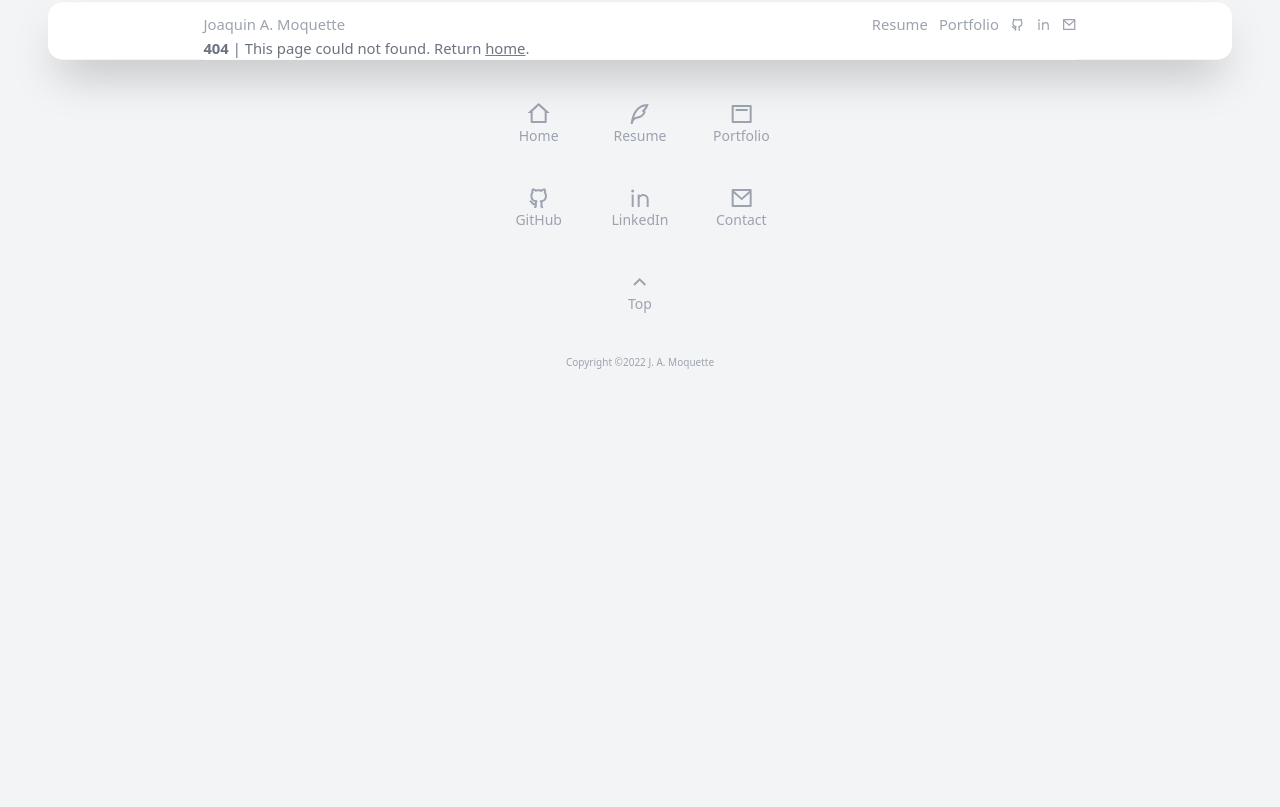
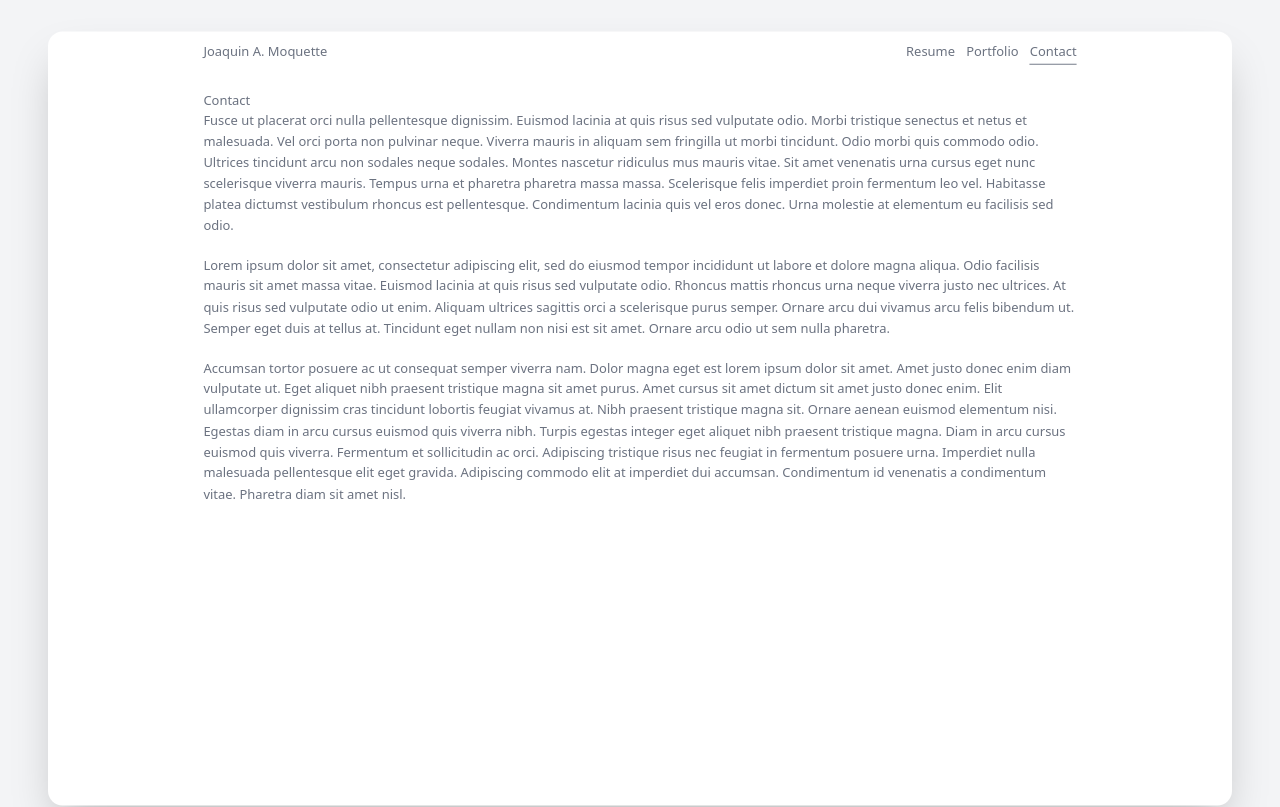
Before and after one commit to moquette/simple-shell, a React app: page /contact in a window 1280 px wide. Before the commit this address had no page. Shown: the top 807 px of the page. Built offline with nearby package versions, Linux system fonts and the light colour scheme.

Commit message:
new style

```diff
--- a/src/App.tsx
+++ b/src/App.tsx
@@ -6,6 +6,7 @@ import Footer from '@/components/Footer'
 import Home from '@/pages/Home'
 import Resume from '@/pages/Resume'
 import Portfolio from '@/pages/Portfolio'
+import Contact from '@/pages/Contact'
 import PageNotFound from '@/pages/PageNotFound'
 
 export default function App() {
@@ -42,6 +43,7 @@ export default function App() {
               <Route path="/" element={<Home />} />
               <Route path="/resume" element={<Resume />} />
               <Route path="/portfolio" element={<Portfolio />} />
+              <Route path="/contact" element={<Contact />} />
             </Routes>
           </div>
         </main>
--- a/src/components/Footer.tsx
+++ b/src/components/Footer.tsx
@@ -11,12 +11,17 @@ import {
 } from 'react-icons/ri'
 
 const menuItems = [
-  {label: 'Home', path: '/', icon: <RiHome2Line />, internal: true},
   {label: 'Resume', path: '/resume', icon: <RiQuillPenLine />, internal: true},
   {
     label: 'Portfolio',
     path: '/portfolio',
     icon: <RiLayoutTop2Line />,
+    internal: true,
+  },
+  {
+    label: 'Contact',
+    path: '/contact',
+    icon: <RiMailLine />,
     internal: true,
   },
   {
@@ -31,12 +36,7 @@ const menuItems = [
     icon: <RiLinkedinLine />,
     internal: false,
   },
-  {
-    label: 'Contact',
-    path: "mailto:Joaquin A. Moquette<joaquin@moquette.us>?subject=Let's talk",
-    icon: <RiMailLine />,
-    internal: false,
-  },
+  {label: 'Home', path: '/', icon: <RiHome2Line />, internal: true},
 ]
 export default function Footer() {
   return (
@@ -77,7 +77,7 @@ export default function Footer() {
         </div>
       </div>
       <p className="p-0 text-center text-[10px]">
-        Copyright &copy;{new Date().getFullYear()} J. A. Moquette
+        Copyright &copy;{new Date().getFullYear()} &bull; All rights reserved.
       </p>
     </footer>
   )
--- a/src/components/IconBar.tsx
+++ b/src/components/IconBar.tsx
@@ -12,7 +12,7 @@ import {
 
 export default function IconBar(props) {
   return (
-    <ul className="flex space-x-4 text-2xl justify-center content-center md:hidden">
+    <ul className="flex content-center justify-center space-x-4 text-2xl md:hidden">
       <li>
         <Link internal="/resume">
           <RiQuillPenLine className="inline-block" />
@@ -24,18 +24,18 @@ export default function IconBar(props) {
         </Link>
       </li>
       <li>
+        <Link internal="/contact">
+          <RiMailLine className="inline-block" />
+        </Link>
+      </li>
+      <li hidden>
         <Link external="https://github.com/moquette/">
           <RiGithubLine />
         </Link>
       </li>
-      <li>
+      <li hidden>
         <Link external="https://www.linkedin.com/in/jmoquette/">
           <RiLinkedinLine />
-        </Link>
-      </li>
-      <li>
-        <Link external="mailto:Joaquin A. Moquette<joaquin@moquette.us>?subject=Let's talk">
-          <RiMailLine />
         </Link>
       </li>
     </ul>
--- a/src/components/Nav.tsx
+++ b/src/components/Nav.tsx
@@ -19,30 +19,33 @@ export default function Nav(props: IAppProps) {
     <>
       <nav className={`${props.className} full-page  w-full pt-3 md:block`}>
         <div className="flex flex-row justify-between">
-          <AppLink internal="/" className="nav-title md:block hidden">
+          <AppLink internal="/" className="nav-title hidden md:block">
             Joaquin A. Moquette
           </AppLink>
 
-          <ul className="space-x-3 md:inline-flex hidden">
+          <ul className="hidden space-x-3 md:inline-flex">
             <li>
               <AppLink internal="/resume">Resume</AppLink>
             </li>
             <li>
               <AppLink internal="/portfolio">Portfolio</AppLink>
             </li>
-            <li>
-              <AppLink external="https://github.com/moquette/">
-                <RiGithubLine />
+            <li hidden>
+              <AppLink external="https://github.com/moquette/" className="pt-0">
+                GitHub
+              </AppLink>
+            </li>
+            <li hidden>
+              <AppLink
+                external="https://www.linkedin.com/in/jmoquette/"
+                className="pt-0"
+              >
+                LinkedIn
               </AppLink>
             </li>
             <li>
-              <AppLink external="https://www.linkedin.com/in/jmoquette/">
-                <RiLinkedinLine />
-              </AppLink>
-            </li>
-            <li>
-              <AppLink external="mailto:Joaquin A. Moquette<joaquin@moquette.us>?subject=Let's talk">
-                <RiMailLine />
+              <AppLink internal="/contact" className="pt-0">
+                Contact
               </AppLink>
             </li>
           </ul>
@@ -97,6 +100,14 @@ export default function Nav(props: IAppProps) {
                           <RiLayoutTop2Line className="ml-2 mr-5 inline-block text-3xl" />
                           Portfolio
                         </Popover.Button>
+                        <Popover.Button
+                          as={NavLink}
+                          to="/contact"
+                          className="navbar-link"
+                        >
+                          <RiMailLine className="ml-2 mr-5 inline-block text-3xl" />
+                          Contact
+                        </Popover.Button>
                         <hr />
                         <a
                           href="https://github.com/moquette/"
@@ -116,15 +127,6 @@ export default function Nav(props: IAppProps) {
                           <RiLinkedinLine className="ml-2 mr-5 inline-block text-3xl" />
                           LinkedIn
                         </a>
-                        <a
-                          href="mailto:Joaquin A. Moquette<joaquin@moquette.us>?subject=Let's talk"
-                          target="_blank"
-                          className="navbar-link"
-                          rel="noreferrer"
-                        >
-                          <RiMailLine className="ml-2 mr-5 inline-block text-3xl" />
-                          Contact
-                        </a>
                       </div>
                     </div>
                   </Popover.Panel>
--- /dev/null
+++ b/src/pages/Contact.tsx
@@ -0,0 +1,46 @@
+import React from 'react'
+
+export default function Contact() {
+  return (
+    <div className="page contact pt-7">
+      <h2>Contact</h2>
+      <p>
+        Fusce ut placerat orci nulla pellentesque dignissim. Euismod lacinia at
+        quis risus sed vulputate odio. Morbi tristique senectus et netus et
+        malesuada. Vel orci porta non pulvinar neque. Viverra mauris in aliquam
+        sem fringilla ut morbi tincidunt. Odio morbi quis commodo odio. Ultrices
+        tincidunt arcu non sodales neque sodales. Montes nascetur ridiculus mus
+        mauris vitae. Sit amet venenatis urna cursus eget nunc scelerisque
+        viverra mauris. Tempus urna et pharetra pharetra massa massa.
+        Scelerisque felis imperdiet proin fermentum leo vel. Habitasse platea
+        dictumst vestibulum rhoncus est pellentesque. Condimentum lacinia quis
+        vel eros donec. Urna molestie at elementum eu facilisis sed odio.
+      </p>
+      <p>
+        Lorem ipsum dolor sit amet, consectetur adipiscing elit, sed do eiusmod
+        tempor incididunt ut labore et dolore magna aliqua. Odio facilisis
+        mauris sit amet massa vitae. Euismod lacinia at quis risus sed vulputate
+        odio. Rhoncus mattis rhoncus urna neque viverra justo nec ultrices. At
+        quis risus sed vulputate odio ut enim. Aliquam ultrices sagittis orci a
+        scelerisque purus semper. Ornare arcu dui vivamus arcu felis bibendum
+        ut. Semper eget duis at tellus at. Tincidunt eget nullam non nisi est
+        sit amet. Ornare arcu odio ut sem nulla pharetra.
+      </p>
+      <p>
+        Accumsan tortor posuere ac ut consequat semper viverra nam. Dolor magna
+        eget est lorem ipsum dolor sit amet. Amet justo donec enim diam
+        vulputate ut. Eget aliquet nibh praesent tristique magna sit amet purus.
+        Amet cursus sit amet dictum sit amet justo donec enim. Elit ullamcorper
+        dignissim cras tincidunt lobortis feugiat vivamus at. Nibh praesent
+        tristique magna sit. Ornare aenean euismod elementum nisi. Egestas diam
+        in arcu cursus euismod quis viverra nibh. Turpis egestas integer eget
+        aliquet nibh praesent tristique magna. Diam in arcu cursus euismod quis
+        viverra. Fermentum et sollicitudin ac orci. Adipiscing tristique risus
+        nec feugiat in fermentum posuere urna. Imperdiet nulla malesuada
+        pellentesque elit eget gravida. Adipiscing commodo elit at imperdiet dui
+        accumsan. Condimentum id venenatis a condimentum vitae. Pharetra diam
+        sit amet nisl.
+      </p>{' '}
+    </div>
+  )
+}
--- a/src/pages/Home.tsx
+++ b/src/pages/Home.tsx
@@ -4,7 +4,7 @@ import IconBar from '@/components/IconBar'
 export default function Home() {
   return (
     <div className="page home">
-      <p className="block md:hidden pb-1">Joaquin A. Moquette</p>
+      <p className="block pb-1 md:hidden">Joaquin A. Moquette</p>
       <p className="pb-2">Developer &bull; Designer &bull; Minimalist</p>
       <IconBar />
     </div>
--- a/src/pages/PageNotFound.tsx
+++ b/src/pages/PageNotFound.tsx
@@ -2,15 +2,10 @@ import React from 'react'
 
 export default function PageNotFound() {
   return (
-    <main>
-      <h2>
+    <div className="page portfolio pt-7 flex flex-col text-center justify-center">
+      <p className="mb-40">
         <span className="font-semibold">404</span> | This page could not found.
-        Return{' '}
-        <a href="/" className="underline">
-          home
-        </a>
-        .
-      </h2>
-    </main>
+      </p>
+    </div>
   )
 }
--- a/src/styles/app.scss
+++ b/src/styles/app.scss
@@ -1,6 +1,6 @@
 @layer base {
   body {
-    @apply m-0 animate-fadeIn bg-gray-100 p-0 font-sans text-gray-500 antialiased;
+    @apply m-0 animate-fadeIn bg-gray-100 p-0 font-sans text-sm text-gray-500 antialiased;
   }
 
   p {
@@ -9,6 +9,9 @@
 }
 
 @layer components {
+  .page {
+    @apply min-h-screen;
+  }
   main {
     @apply bg-white shadow-2xl duration-500 ease-in-out;
   }
@@ -23,7 +26,7 @@
   footer {
     @apply pb-5 pt-10 text-gray-400;
     .icon-box {
-      @apply container mx-auto flex  max-w-sm flex-wrap justify-center text-center text-sm text-gray-400;
+      @apply container mx-auto flex  max-w-sm flex-wrap justify-center text-center text-gray-400;
       div {
         @apply mb-10 w-1/3;
       }
@@ -36,7 +39,7 @@
     }
   }
   .pill {
-    @apply float-left text-gray-500 tracking-wide text-xs text-center bg-gray-200 rounded-xl py-1 px-4 mr-2 mb-2;
+    @apply float-left mr-2  mb-2 rounded-md  bg-gray-100 px-2 text-center;
   }
 }
 
--- a/src/styles/nav.scss
+++ b/src/styles/nav.scss
@@ -29,12 +29,9 @@
 }
 
 .navbar-link {
-  @apply text-gray-400;
+  @apply border-b border-transparent pb-1 text-gray-500;
   &.active {
-    @apply text-gray-600;
-  }
-  &:hover:not(.active) {
-    @apply text-gray-500;
+    @apply border-b border-gray-500 pb-1;
   }
 }
 
```
